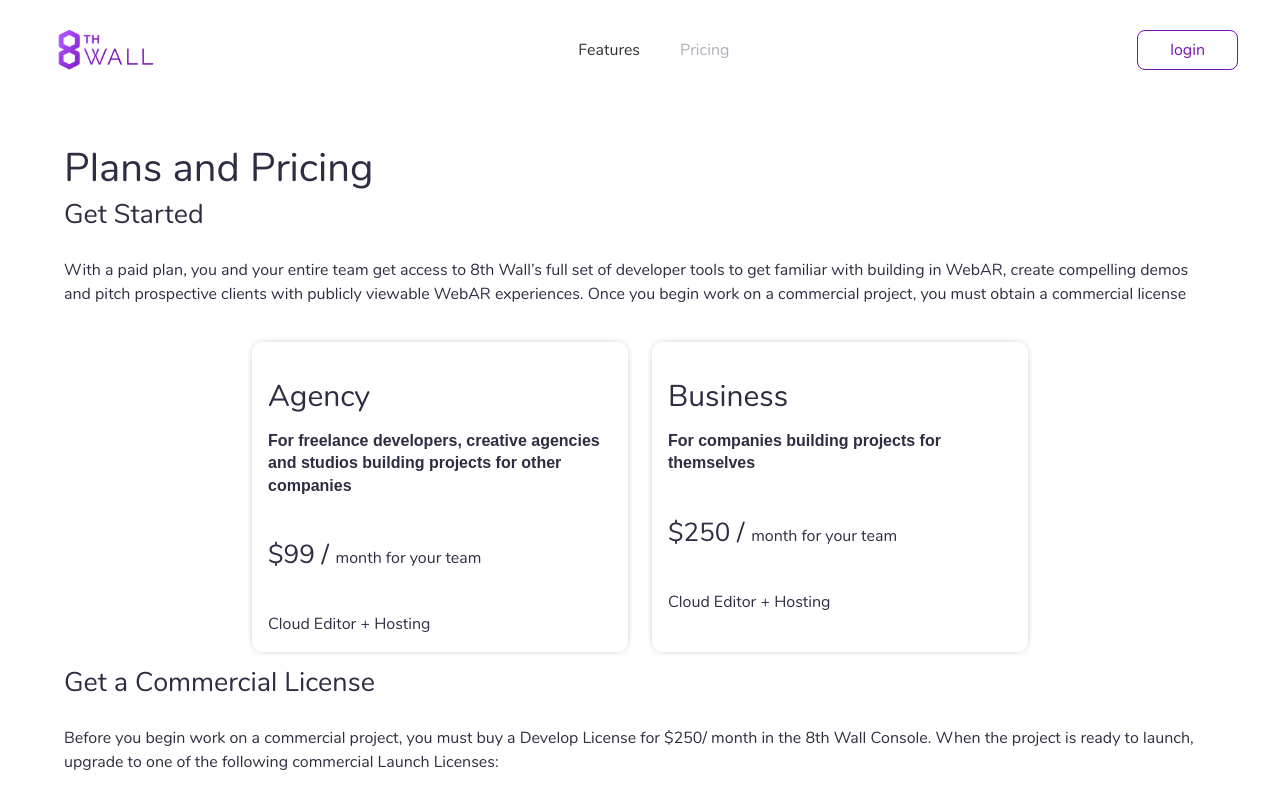
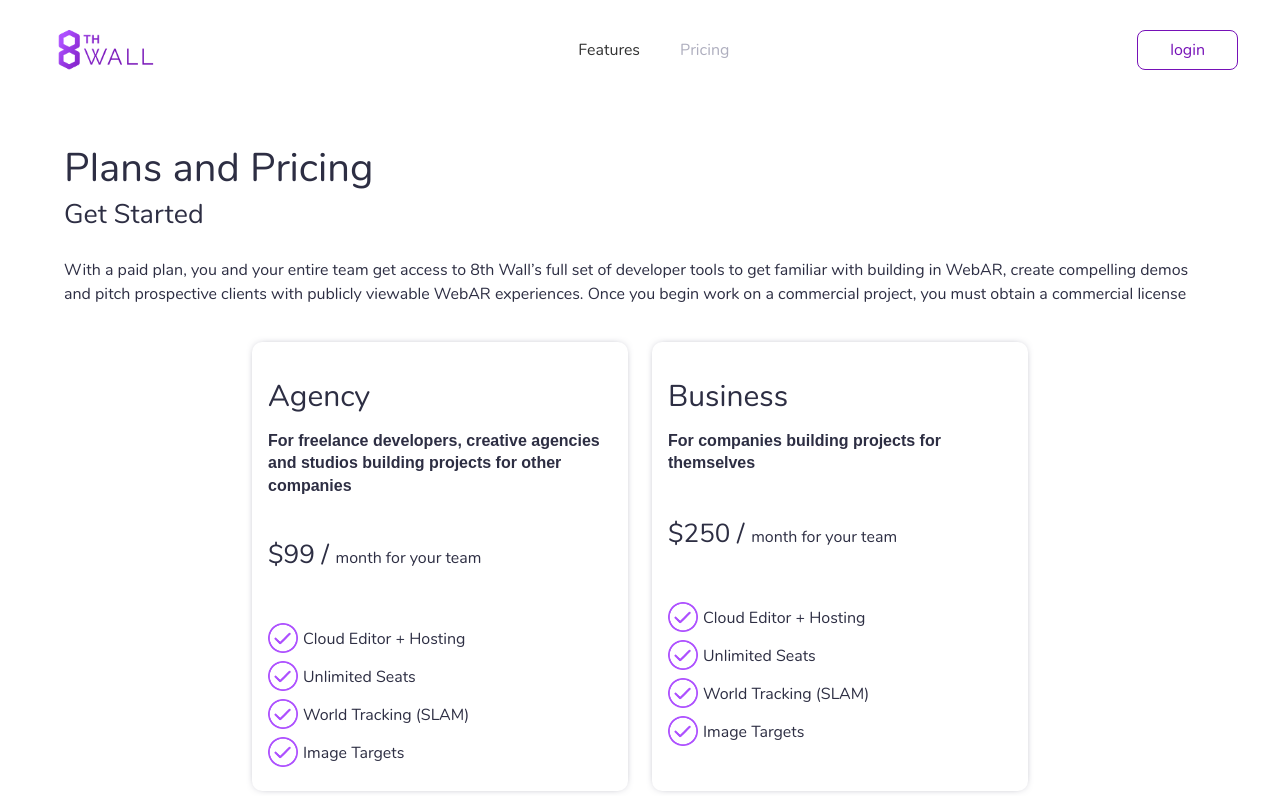
Before and after one commit to jusstory/spa-router, a React (Create React App) app: page /pricing in a window 1280 px wide. Shown: the top 796 px of the page. Built offline with nearby package versions, Linux system fonts and the light colour scheme; a web font is replaced by a local one.

Commit message:
pricing started list style 추가

```diff
--- a/src/pages/Pricing.js
+++ b/src/pages/Pricing.js
@@ -1,6 +1,7 @@
 import React, { Component }from 'react';
 import License from 'components/pricing/license';
 import styled, {css} from 'styled-components';
+import listCheck from 'img/ico_pricing_checkpng.png'
 
 const license =[
     {
@@ -58,7 +59,6 @@
             </div>
         )
     }
-
 }
 
 const starteds =[
@@ -66,17 +66,17 @@
         title: "Agency",
         text : "For freelance developers, creative agencies and studios building projects for other companies",
         price : "$99 /",
-        startedList : "Cloud Editor + Hosting"
-
+        // startedList : "Cloud Editor + Hosting"
     },
     {
         title: "Business",
         text : "For companies building projects for themselves",
         price : "$250 /",
-        startedList : "Cloud Editor + Hosting",
+        // startedList : "Cloud Editor + Hosting",
         type: "type2"
     }
 ]
+
 const StartedBoxWrap = styled.div`
     display:flex;
     flex-wrap:wrap;
@@ -102,8 +102,9 @@
     margin:18px 0 12px;
 `;
 const StartP = styled.p`
+    min-height:46px;
+    margin-bottom:40px;
     font-size:16px;
-    margin-bottom:40px;
     font-weight:600;
 `;
 const StartPSapn = styled.span`
@@ -117,12 +118,29 @@
         return(
             <StartedBoxWrap>
                 {starteds.map((started,index)=>{
-                    return <StartedBoxs title={started.title} text={started.text} price={started.price} startedList={started.startedList} type={started.type} key={index}/>
+                    return <StartedBoxs title={started.title} text={started.text} price={started.price}
+                    // startedList={started.startedList}
+                    type={started.type} key={index}/>
                 })}
             </StartedBoxWrap>
         )
     }
 }
+
+const testList =[
+    "Cloud Editor + Hosting",
+    "Unlimited Seats",
+    "World Tracking (SLAM)",
+    "Image Targets"
+
+]
+const Litext = styled.li`
+    padding-left:35px;
+    margin-bottom:6px;
+    line-height:32px;
+    background:url(${listCheck}) 0 0 no-repeat;
+    background-size:30px 30px;
+`;
 class StartedBoxs extends Component{
     render(){
         return(
@@ -134,7 +152,10 @@
                     <StartPSapn>month for your team</StartPSapn>
                 </StartP>
                 <ul>
-                    <li>{this.props.startedList}</li>
+                    {testList.map((testList,index)=>{
+                        return <Litext key={index}>{testList}</Litext>
+                    })}
+
                 </ul>
             </StartedBox>
         )
```
Also changed, not shown: src/img/ico_pricing_checkpng.png (added).
